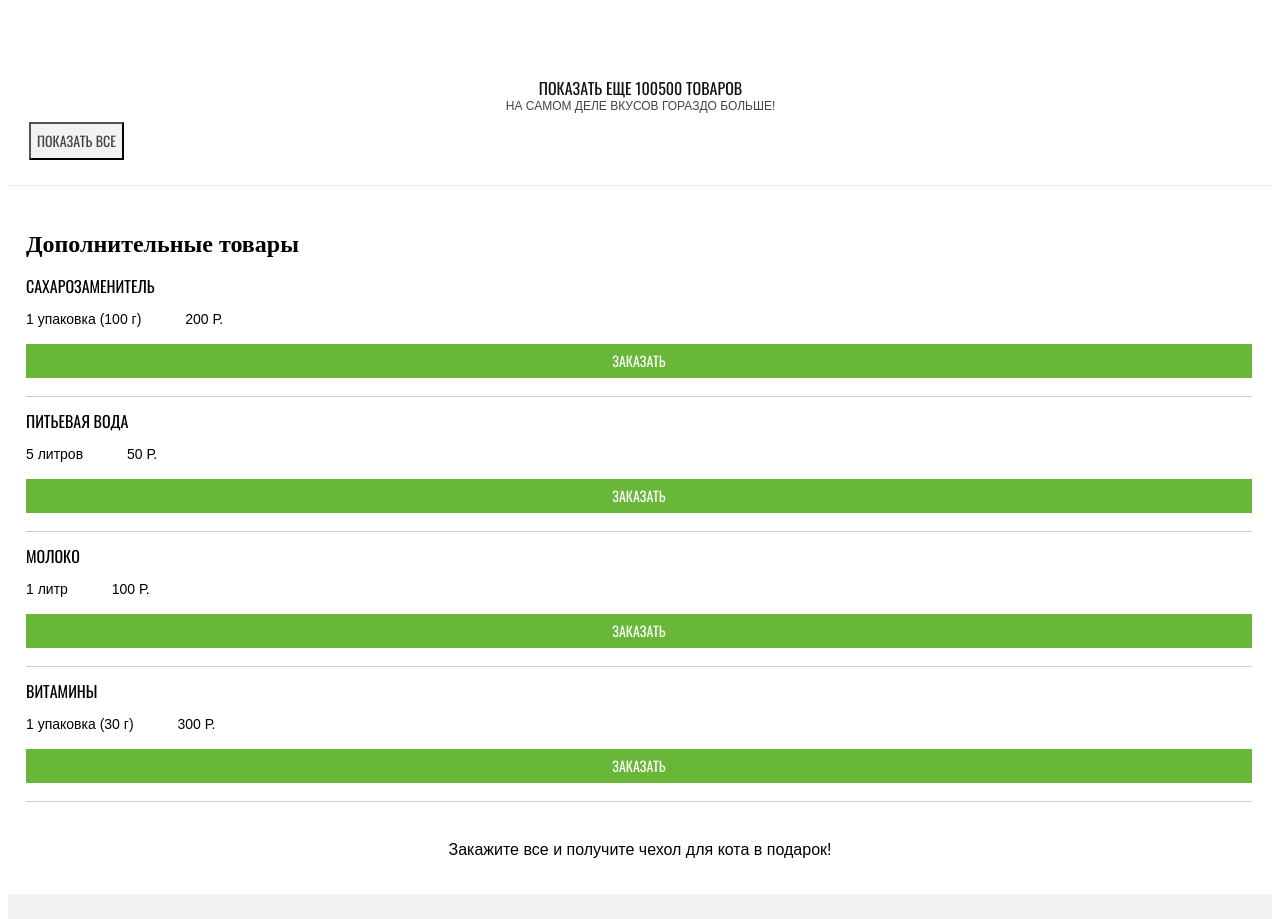
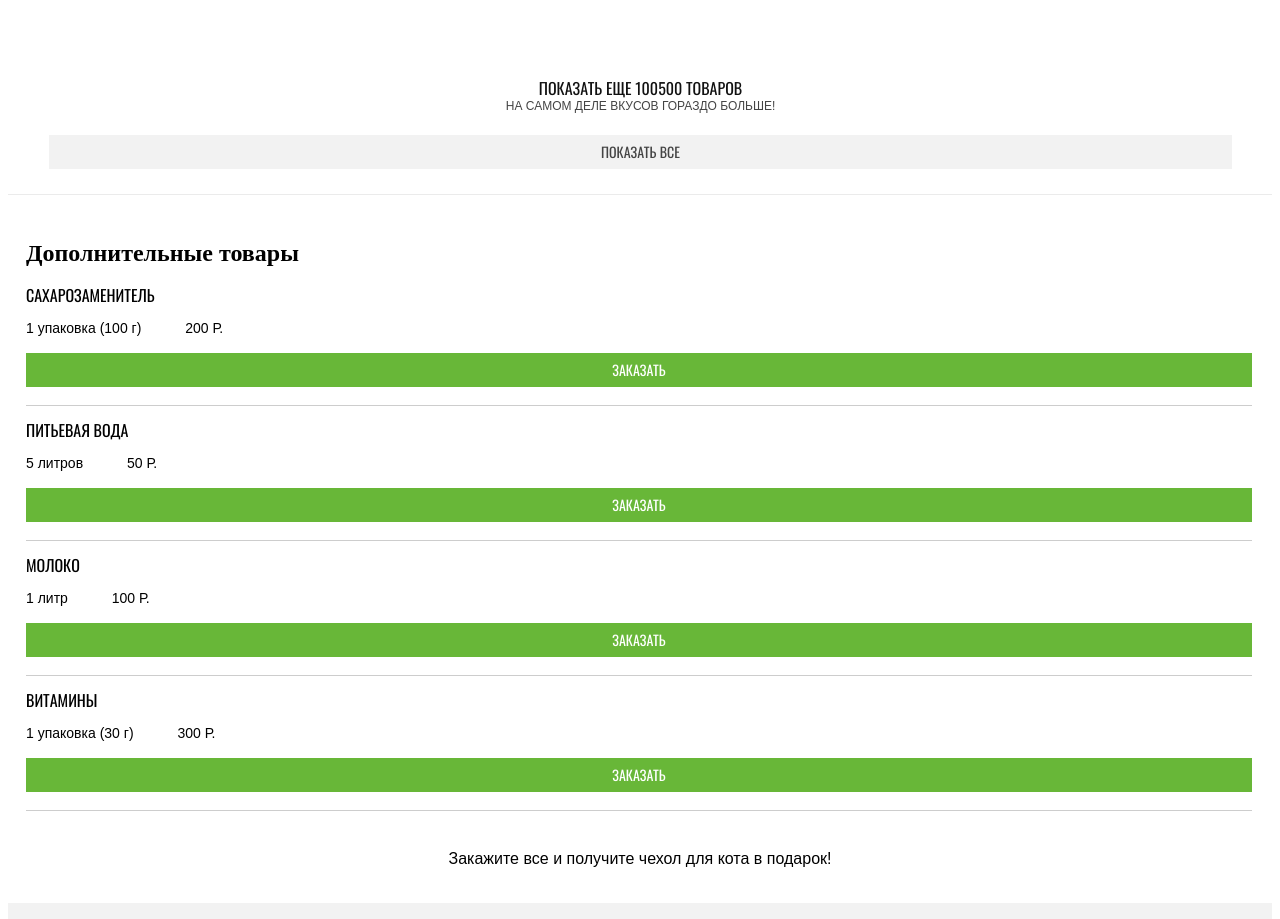
Before and after one commit to kartsivadze-l/1668659-cat-energy-22, a website: page source/catalog.html in a window 1280 px wide. Shown: the part 2620-3539 px from the top of the page. Drawn offline with nearby package versions, Linux system fonts and the light colour scheme; files that its build step writes are made by us from their sources.

Commit message:
Стилизация страницы каталога

```diff
--- a/source/catalog.html
+++ b/source/catalog.html
@@ -300,7 +300,11 @@
                 >На самом деле вкусов гораздо больше!</span
               >
             </p>
-            <button class="button show-all-goods__button">Показать все</button>
+            <div class="show-all-goods__button_wrapper">
+              <button class="button show-all-goods__button">
+                Показать все
+              </button>
+            </div>
           </div>
         </div>
       </section>
--- a/source/less/blocks/show-all-goods.less
+++ b/source/less/blocks/show-all-goods.less
@@ -30,7 +30,15 @@
   display: block;
 }
 
+.show-all-goods__button_wrapper {
+  padding-left: 20px;
+  padding-right: 20px;
+  margin-top: 21px;
+}
+
 .show-all-goods__button {
   color: #444444;
   background-color: #f2f2f2;
+  width: 100%;
+  border: none;
 }
```
